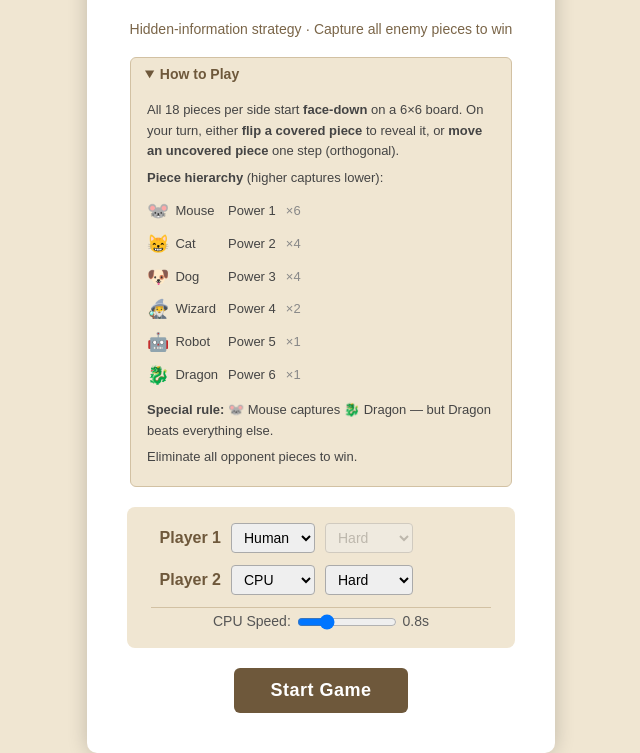
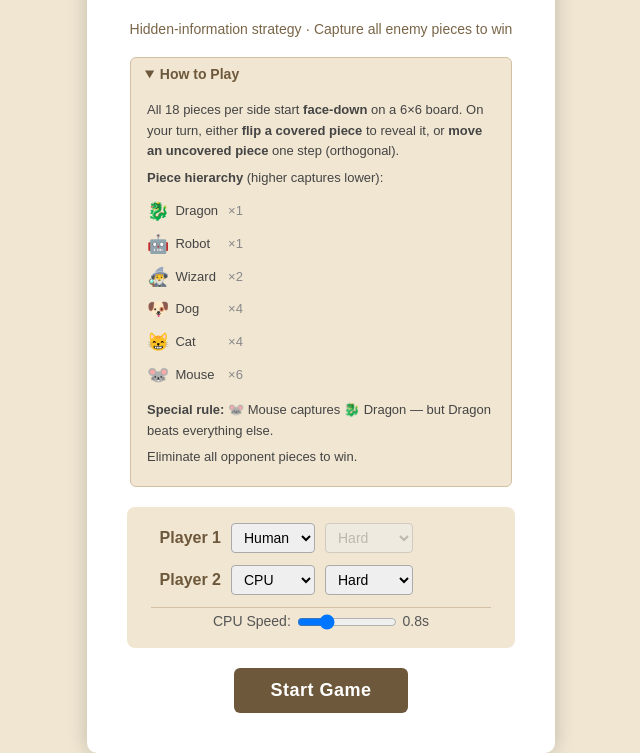
Before and after one commit to scott-isaac/skillego, a plain HTML site: page index.html in a window 1280 px wide. Both pictures are taken after a click on the heading "How to Play". Shown: the part 73-826 px from the top of the page, without its empty margins (319-959 px from the left). Drawn offline with Linux system fonts and the light colour scheme.

Commit message:
Piece table: remove power labels, order top-to-bottom by strength

```diff
--- a/index.html
+++ b/index.html
@@ -21,12 +21,12 @@
                     <p>All 18 pieces per side start <strong>face-down</strong> on a 6×6 board. On your turn, either <strong>flip a covered piece</strong> to reveal it, or <strong>move an uncovered piece</strong> one step (orthogonal).</p>
                     <p><strong>Piece hierarchy</strong> (higher captures lower):</p>
                     <table class="piece-table">
-                        <tr><td>🐭</td><td>Mouse</td><td>Power 1</td><td>×6</td></tr>
-                        <tr><td>😸</td><td>Cat</td><td>Power 2</td><td>×4</td></tr>
-                        <tr><td>🐶</td><td>Dog</td><td>Power 3</td><td>×4</td></tr>
-                        <tr><td>🧙‍♂️</td><td>Wizard</td><td>Power 4</td><td>×2</td></tr>
-                        <tr><td>🤖</td><td>Robot</td><td>Power 5</td><td>×1</td></tr>
-                        <tr><td>🐉</td><td>Dragon</td><td>Power 6</td><td>×1</td></tr>
+                        <tr><td>🐉</td><td>Dragon</td><td>×1</td></tr>
+                        <tr><td>🤖</td><td>Robot</td><td>×1</td></tr>
+                        <tr><td>🧙‍♂️</td><td>Wizard</td><td>×2</td></tr>
+                        <tr><td>🐶</td><td>Dog</td><td>×4</td></tr>
+                        <tr><td>😸</td><td>Cat</td><td>×4</td></tr>
+                        <tr><td>🐭</td><td>Mouse</td><td>×6</td></tr>
                     </table>
                     <p><strong>Special rule:</strong> 🐭 Mouse captures 🐉 Dragon — but Dragon beats everything else.</p>
                     <p>Eliminate all opponent pieces to win.</p>
```
